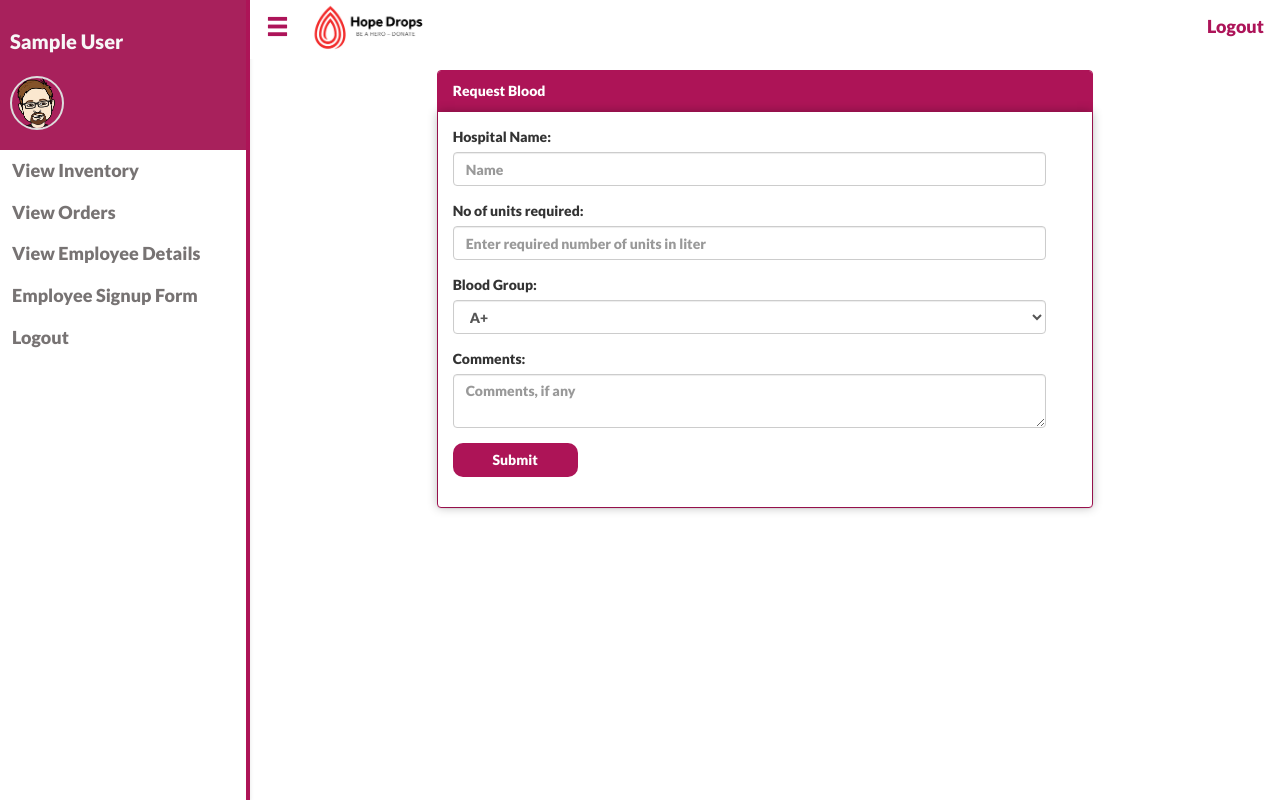
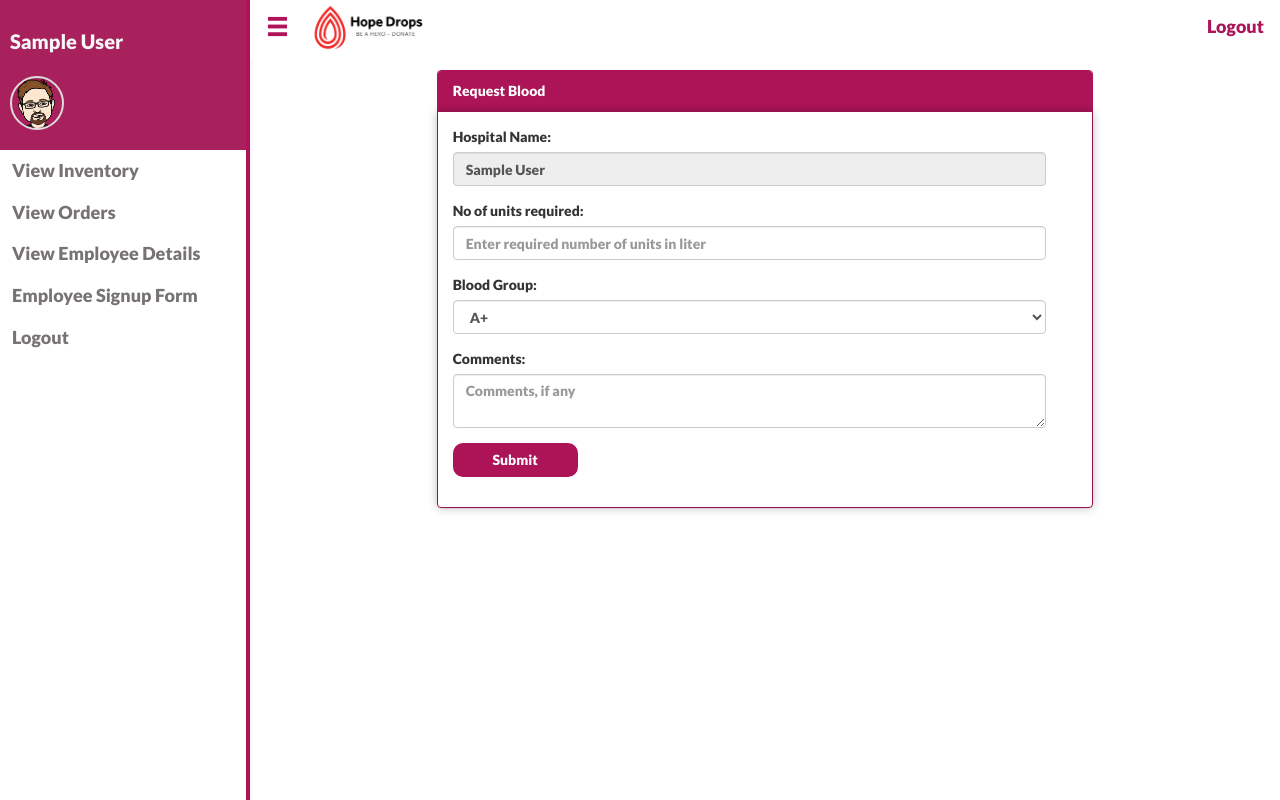
Before and after one commit to dharmick/bloodbank_management, a PHP site: page /Requestblood.php in a window 1280 px wide. Run offline with PHP 8.4, Linux system fonts and the light colour scheme; the visitor is signed in with stand-in values (Sample User, id 1).

Commit message:
order blood form modified

```diff
--- a/Requestblood.php
+++ b/Requestblood.php
@@ -158,7 +158,8 @@ if(isset($_POST['submit']))
           <form id="form1" role="" action="" method="POST">
             <div class="form-group has-feedback">
             <label for="HospitalName">Hospital Name:</label>
-            <input type="text" class="form-control" id= "HospitalName" placeholder="Name" name="hname">
+            <input type="text" class="form-control" id= "HospitalName" placeholder="Name" name="hname" value = '<?php echo
+            $_SESSION['Ename']; ?>' readonly>
             </div>
 
             <div class="form-group has-feedback">
--- a/login.php
+++ b/login.php
@@ -97,7 +97,7 @@ if(isset($_POST['login']))
 			$_SESSION['Emp_email']  = $row['Hosp_email'];
 			$_SESSION['passwordchanged'] = $row['passwd_change'];
 			$_SESSION['post'] = $row['Post_id'];
-			$_SESSION['Ename'] = $row['Hospital_name']." Hospital";
+			$_SESSION['Ename'] = $row['Hospital_name'];
 
 			header("location:rp.php");
 
```
